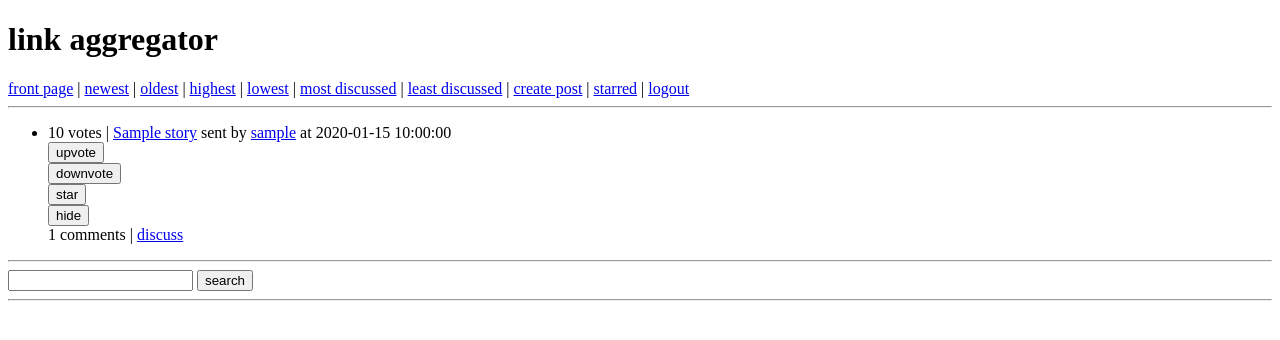
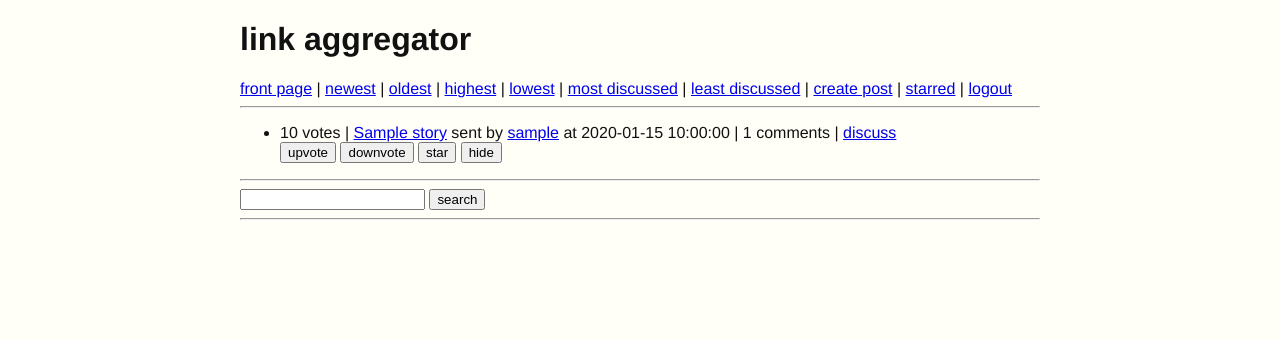
Before and after one commit to iosfwd/link-aggregator, a Flask app: template src/templates/index.html in a window 1280 px wide. Shown: the top 340 px of the page. Run offline with Flask 3, Linux system fonts and the light colour scheme; a user stored in the database is signed in; the template is opened without the code that fills it: most values are stand-ins (such as "Sample title", 1, 10 or a date in 2020).

Commit message:
stylesheet

```diff
--- /dev/null
+++ b/src/static/main.css
@@ -0,0 +1,13 @@
+body {
+    width: 87.5%;
+    margin-left: auto;
+    margin-right: auto;
+    font-family: 'Helvetica', 'Arial', sans-serif;
+    background-color: #fffff8;
+    color: #111;
+    max-width: 800px;
+}
+
+.actions {
+    display: inline-block;
+}
--- a/src/templates/index.html
+++ b/src/templates/index.html
@@ -1,34 +1,37 @@
 {% extends "layout.html" %}
+
+
 {% block title %}front page{% endblock %}
 {% block content %}
 <ul>
 {% for story in stories %}
-<li> {{ story["vote_sum"] }} votes | <a href={{ story["url"] }}>{{ story["title"] }}</a> sent by <a href={{ "/profile/{}".format(story["user_id"]) }}>{{ story["username"] }}</a> at {{ story["created_at"].strftime("%Y-%m-%d %H:%M:%S") }} </li>
+<li> {{ story["vote_sum"] }} votes | <a href={{ story["url"] }}>{{ story["title"] }}</a> sent by <a href={{ "/profile/{}".format(story["user_id"]) }}>{{ story["username"] }}</a> at {{ story["created_at"].strftime("%Y-%m-%d %H:%M:%S") }} | {{ story["comment_count"] }} comments | <a href={{ "/story/{}".format(story["id"]) }}>discuss</a>
+
 
 {% if session.user_id %}
-<form action={{ "/upvote/{}".format(story["id"]) }} method="post">
+<div>
+  <form class="actions" action={{ "/upvote/{}".format(story["id"]) }} method="post">
     <button class="upvote">upvote</button>
     <input type="hidden" name="csrf_token" value="{{ session.csrf_token }}">
   </form>
-
-<form action={{ "/downvote/{}".format(story["id"]) }} method="post">
+  <form class="actions" action={{ "/downvote/{}".format(story["id"]) }} method="post">
     <button class="downvote">downvote</button>
     <input type="hidden" name="csrf_token" value="{{ session.csrf_token }}">
   </form>
-
-<form action={{ "/star/{}".format(story["id"]) }} method="post">
+  <form class="actions" action={{ "/star/{}".format(story["id"]) }} method="post">
     <button class="star">star</button>
     <input type="hidden" name="csrf_token" value="{{ session.csrf_token }}">
   </form>
+
   {% if session.user_id == story['user_id'] or session.is_admin %}
-<form action={{ "/story/{}/hide".format(story["id"]) }} method="post">
+  <form class="actions" action={{ "/story/{}/hide".format(story["id"]) }} method="post">
     <button class="hide">hide</button>
     <input type="hidden" name="csrf_token" value="{{ session.csrf_token }}">
   </form>
   {% endif %}
+</div>
 {% endif %}
-
-{{ story["comment_count"] }} comments | <a href={{ "/story/{}".format(story["id"]) }}>discuss</a>
+</li>
 {% endfor %}
 </ul>
 
--- a/src/templates/layout.html
+++ b/src/templates/layout.html
@@ -1,4 +1,6 @@
 <!doctype html>
+<link rel="stylesheet" href="{{ url_for('static', filename='main.css') }}">
+<meta name="viewport" content="width=device-width, initial-scale=1">
 <title>link aggregator - {% block title %}{% endblock %}</title>
 <h1>link aggregator</h1>
 <a href="/">front page</a> |
@@ -17,7 +19,9 @@
 <a href="/register">register</a>
 {% endif %}
 <hr>
+<body>
 {% block content %}{% endblock %}
+</body>
 <hr>
 <form action="/result" method="GET">
   <input type="text" name="query">
```
Also changed, not shown: src/templates/story.html (+5 -5 lines). Lines whose indentation alone changed are shown as unchanged.
